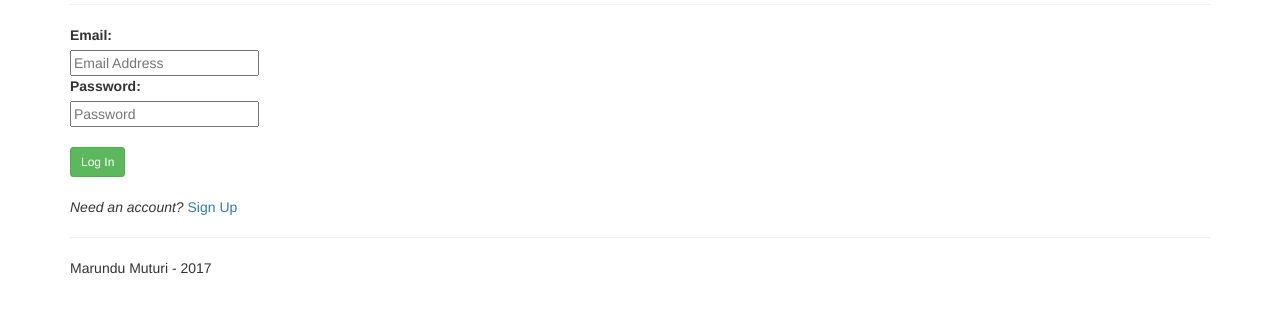
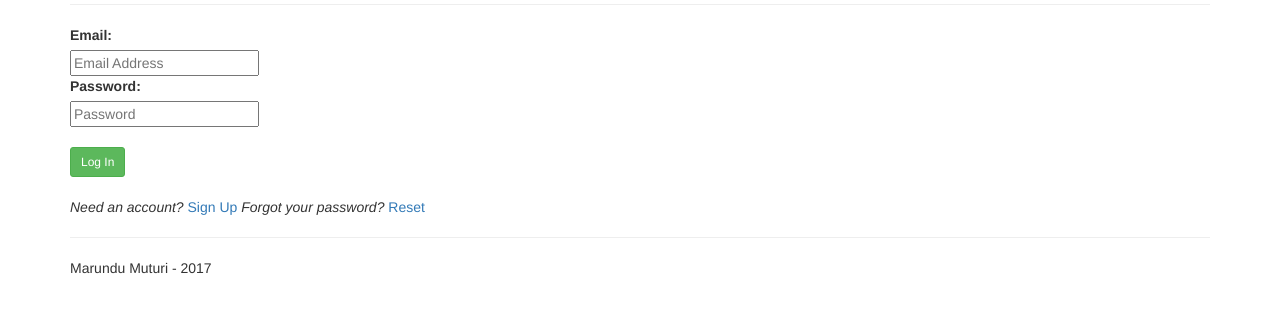
Before and after one commit to Marundu/flask-recipes-app, a Flask app: page /login in a window 1280 px wide. Shown: the part 220-533 px from the top of the page. Run offline with Flask 2, Linux system fonts and the light colour scheme; parts of the project's set-up code (start-up, migrations or seed data) failed here and were passed over; some libraries are stand-ins or nearby versions.

Commit message:
Added email password reset + syntax fixes

```diff
--- a/app/models.py
+++ b/app/models.py
@@ -62,12 +62,12 @@ class User(db.Model):
 
     @property
     def is_anonymous(self):
-        '''Always False. Anonymouse users are not supported'''
+        '''Always False. Anonymous users are not supported'''
         return False
 
     def get_id(self):
         '''Return the email address to satisfy Flask-Login requirements'''
-        '''Requirs use of Python 3'''
+        '''Requires use of Python 3'''
         return str(self.id)
 
     def __repr__(self):
--- a/app/recipes/forms.py
+++ b/app/recipes/forms.py
@@ -5,3 +5,6 @@ from wtforms.validators import DataRequired, Email, EqualTo, Length
 class AddRecipeForm(Form):
     recipe_title=StringField('Recipe Title', validators=[DataRequired()])
     recipe_description=StringField('Recipe Description', validators=[DataRequired()])
+
+class EmailForm(Form):
+    email=StringField('Email', validators=[DataRequired(), Email(), Length(min=8, max=40)])
--- a/app/templates/login.html
+++ b/app/templates/login.html
@@ -17,6 +17,7 @@
     </form>
     <br>
     <em>Need an account? </em><a href="/register">Sign Up</a>
+    <em>Forgot your password? </em><a href="/reset">Reset</a>
   </div>
 
 {% endblock %}
--- a/app/users/forms.py
+++ b/app/users/forms.py
@@ -7,6 +7,12 @@ class RegisterForm(Form):
     password=PasswordField('Password', validators=[DataRequired(), Length(min=8, max=40)])
     confirm=PasswordField('Confirm Password', validators=[DataRequired(), EqualTo('password')])
 
+class EmailForm(Form):
+    email=StringField('Email', validators=[DataRequired(), Email(), Length(min=8, max=40)])
+
 class LoginForm(Form):
     email=StringField('Email', validators=[DataRequired(), Email(), Length(min=8, max=40)])
     password=PasswordField('Password', validators=[DataRequired()])
+
+class PasswordForm(Form):
+    password=PasswordField('Password', validators=[DataRequired()])
--- a/app/users/views.py
+++ b/app/users/views.py
@@ -13,7 +13,7 @@ from datetime import datetime
 
 from app import app, db, mail
 from app.models import User
-from forms import LoginForm, RegisterForm
+from forms import EmailForm, LoginForm, PasswordForm, RegisterForm
 
 # config
 
@@ -51,6 +51,22 @@ def send_confirmation_email(user_email):
         confirm_url=confirm_url)
 
     send_email('Confirm Your Email Address', [user_email], html)
+
+# reset email
+
+def send_password_reset_email(user_email):
+    password_reset_serializer=usts(app.config['SECRET_KEY'])
+
+    password_reset_url=url_for(
+        'users.reset_with_token',
+        token=password_reset_serializer.dumps(user_email, salt='password-reset-salt'),
+        _external=True)
+
+    html=render_template(
+        'email_password_reset.html',
+        password_reset_url=password_reset_url)
+
+    send_email('Password Reset Requested', [user_email], html)
 
 # routes
 
@@ -130,3 +146,51 @@ def logout():
     logout_user()
     flash('Goodbye!', 'info')
     return redirect(url_for('users.login'))
+
+
+@users_blueprint.route('/reset', methods=['GET', 'POST'])
+def reset():
+    form=EmailForm()
+    if form.validate_on_submit():
+        try:
+            user=User.query.filter_by(email=form.email.data).first_or_404()
+        except:
+            flash('Invalid email address', 'error')
+            return render_template('password_reset_email.html', form=form)
+
+        if user.email_confirmed:
+            send_password_reset_email(user.email)
+            flash('Please check your email for the password reset link.', 'success')
+        else:
+            flash('Your email address must be confirmed before attempting a password reset.', 'error')
+        return redirect(url_for('users.login'))
+
+    return render_template('password_reset_email.html', form=form)
+
+
+@users_blueprint.route('/reset/<token>', methods=['GET', 'POST'])
+def reset_with_token(token):
+    try:
+        password_reset_serializer=usts(app.config['SECRET_KEY'])
+        email=password_reset_serializer.loads(token, salt='password-reset-salt', max_age=3600)
+    except:
+        flash('The password reset link is invalid or has expired.', 'error')
+        return redirect(url_for('users.login'))
+
+    form=PasswordForm()
+
+    if form.validate_on_submit():
+        try:
+            user=User.query.filter_by(email=email).first_or_404()
+        except:
+            flash('Invalid email address', 'error')
+            return redirect(url_for('users.login'))
+
+        user.password=form.password.data
+        db.session.add(user)
+        db.session.commit()
+        flash('Your password has been updated!', 'success')
+
+        return redirect(url_for('users.login'))
+
+    return render_template('reset_password_with_token.html', form=form, token=token)
--- a/instance/flask.cfg
+++ b/instance/flask.cfg
@@ -20,5 +20,5 @@ MAIL_PORT=465
 MAIL_USE_TLS=False
 MAIL_USE_SSL=True
 MAIL_USERNAME='marundurecipeapp@gmail.com'
-MAIL_PASSWORD='recipasspass'
+MAIL_PASSWORD='marundurecipass'
 MAIL_DEFAULT_SENDER='marundurecipeapp@gmail.com'
```
Also changed, not shown: app/templates/email_password_reset.html (added, +12 -0 lines), app/templates/password_reset_email.html (added, +19 -0 lines), app/templates/reset_password_with_token.html (added, +19 -0 lines).
